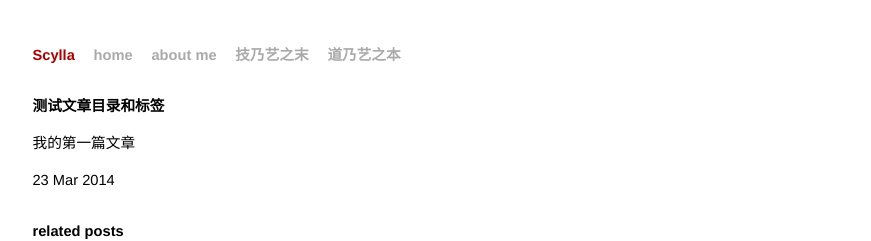
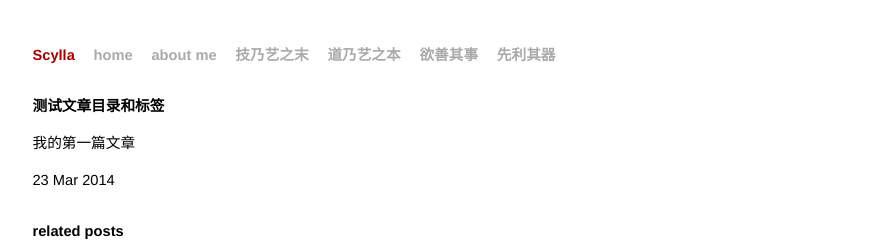
Before and after one commit to scyllor/scyllor.github.io, a Jekyll site: the page built from _posts/2014-03-23-test-categories-and-tags.md, in a window 1280 px wide. Shown: the top 241 px of the page, without its empty margins (204-1075 px from the left). Built offline with Jekyll 4.4.1, drawn with Linux system fonts in a browser that asks for light colours; nearby versions of some CDN libraries; Markdown is read by kramdown in place of the engine named in the settings; comment, search, counter and statistics services are not loaded.

Commit message:
目录修改

```diff
--- a/_layouts/default.html
+++ b/_layouts/default.html
@@ -29,6 +29,8 @@ var WRInitTime=(new Date()).getTime();
 	<a class="extra" href="/resume-ray-liu.html">about me</a>
 	<a class="extra" href="/archives.html?cat=技乃艺之末">技乃艺之末</a>
 	<a class="extra" href="/archives.html?cat=道乃艺之本">道乃艺之本</a>
+	<a class="extra" href="/archives.html?cat=欲善其事">欲善其事</a>
+	<a class="extra" href="/archives.html?cat=先利其器">先利其器</a>
   </div>
   {{ content }}
   <div class="footer">
```
